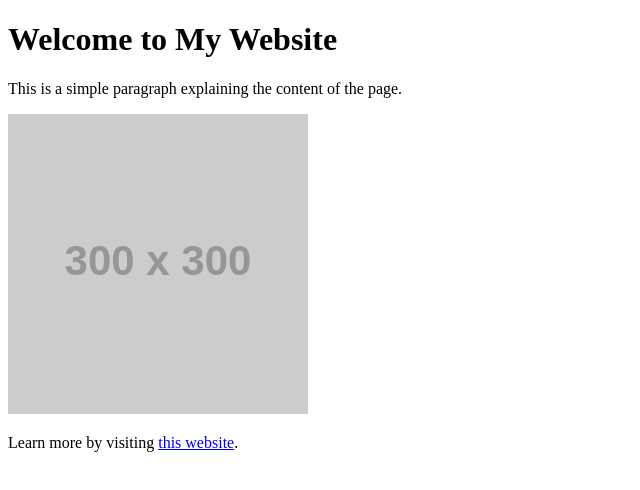
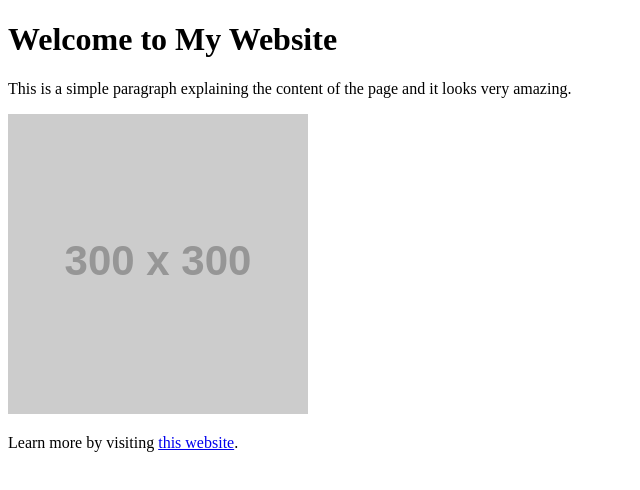
Before and after one commit to SandeshLimbu105/git-learn, a plain HTML site: page public/home.html in a window 1280 px wide. Shown: the whole page, without its empty margins (0-640 px from the left). Drawn offline with Linux system fonts and the light colour scheme; placeholder pictures from the web are drawn by us.

Commit message:
version1

```diff
--- a/public/home.html
+++ b/public/home.html
@@ -7,7 +7,7 @@
 </head>
 <body>
   <h1>Welcome to My Website</h1>
-  <p>This is a simple paragraph explaining the content of the page.</p>
+  <p>This is a simple paragraph explaining the content of the page and it looks very amazing.</p>
 
   <img src="https://via.placeholder.com/300" alt="Sample Image" width="300">
 
```
